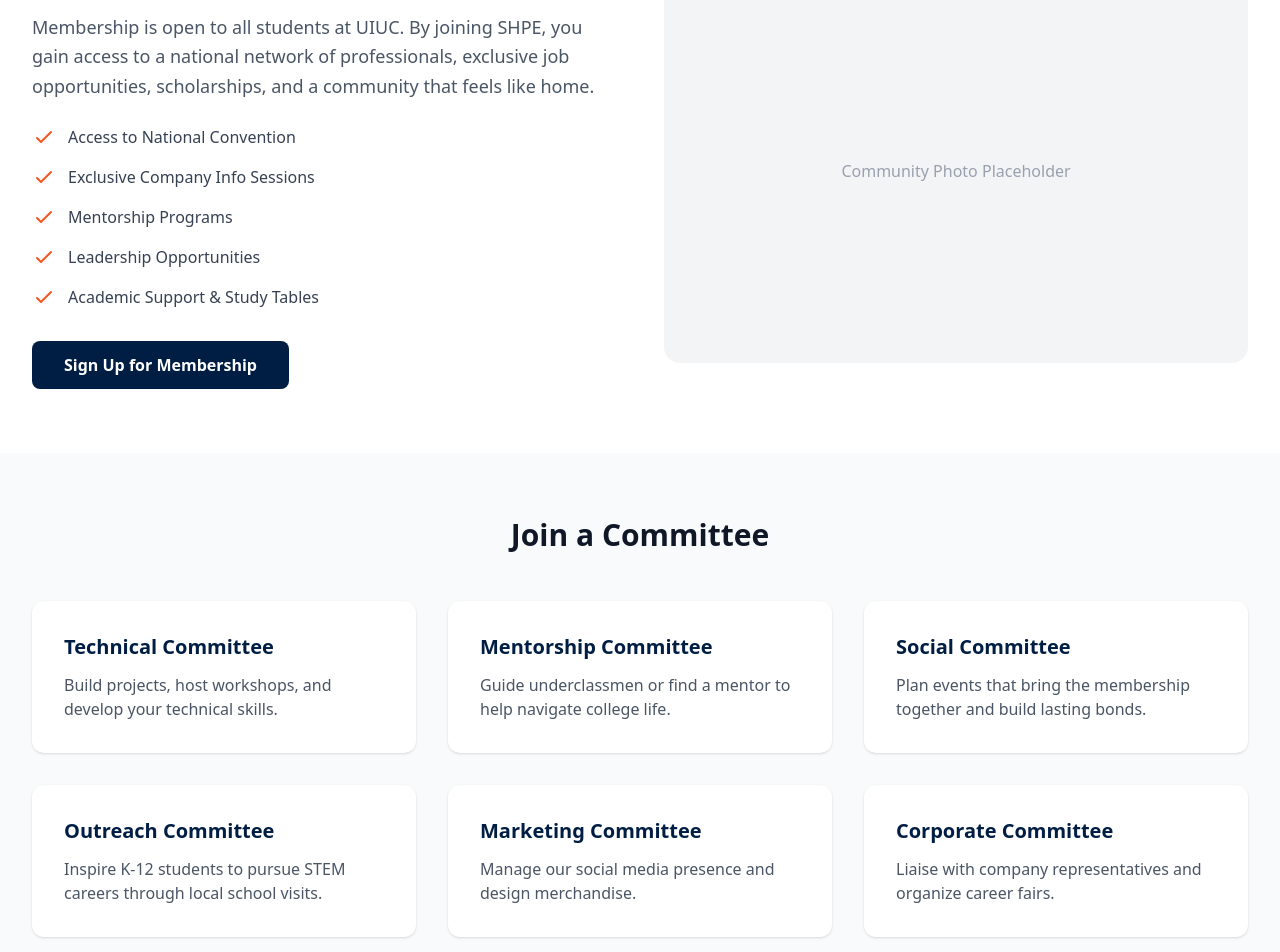
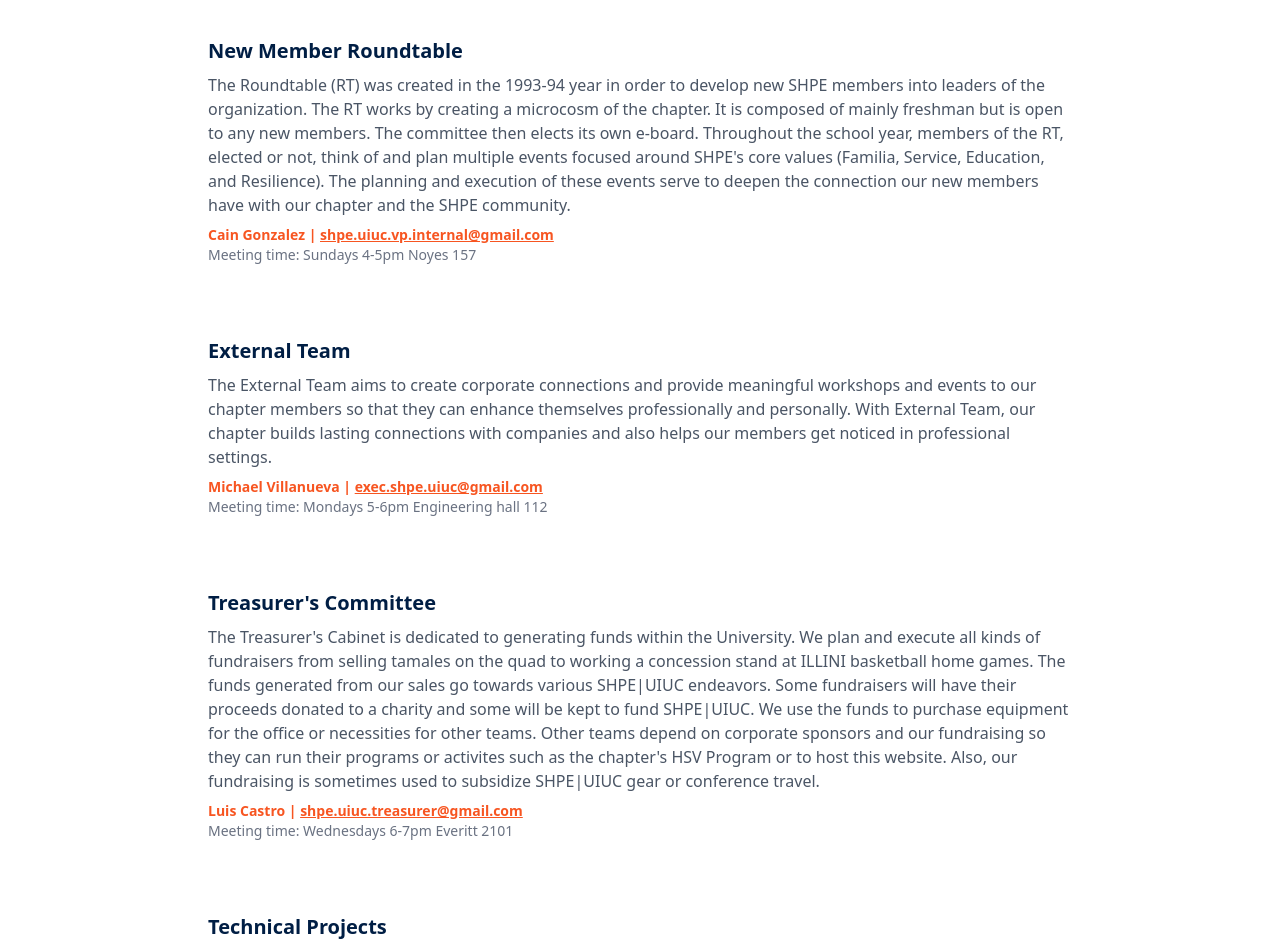
Before and after one commit to SHPE-Tech-Team/SHPE_Website, a Next.js app: page /get-involved in a window 1280 px wide. Shown: the part 520-1472 px from the top of the page. Built offline with nearby package versions, Linux system fonts and the light colour scheme.

Commit message:
added membershisopsps

```diff
--- a/app/get-involved/page.tsx
+++ b/app/get-involved/page.tsx
@@ -17,60 +17,65 @@
 
             {/* Membership Section */}
             <div className="max-w-7xl mx-auto px-4 sm:px-6 lg:px-8 py-16">
-                <div className="grid grid-cols-1 md:grid-cols-2 gap-12 items-center">
-                    <div>
-                        <h2 className="text-3xl font-bold text-gray-900 mb-6">Become a Member</h2>
-                        <p className="text-lg text-gray-600 mb-6 leading-relaxed">
-                            Membership is open to all students at UIUC. By joining SHPE, you gain access to a national network of professionals, exclusive job opportunities, scholarships, and a community that feels like home.
-                        </p>
-                        <ul className="space-y-4 mb-8">
-                            {[
-                                "Access to National Convention",
-                                "Exclusive Company Info Sessions",
-                                "Mentorship Programs",
-                                "Leadership Opportunities",
-                                "Academic Support & Study Tables"
-                            ].map((item, index) => (
-                                <li key={index} className="flex items-center text-gray-700">
-                                    <svg className="h-6 w-6 text-shpe-orange mr-3" fill="none" viewBox="0 0 24 24" stroke="currentColor">
-                                        <path strokeLinecap="round" strokeLinejoin="round" strokeWidth="2" d="M5 13l4 4L19 7" />
-                                    </svg>
-                                    {item}
-                                </li>
-                            ))}
-                        </ul>
-                        <a href="#" className="inline-block bg-shpe-blue text-white px-8 py-3 rounded-lg font-semibold hover:bg-shpe-blue-light transition-colors">
-                            Sign Up for Membership
-                        </a>
-                    </div>
-                    <div className="bg-gray-100 rounded-2xl h-96 flex items-center justify-center">
-                        {/* Placeholder for an image */}
-                        <p className="text-gray-400 font-medium">Community Photo Placeholder</p>
+                <div className="max-w-4xl mx-auto">
+                    <h2 className="text-3xl font-bold text-gray-900 mb-8">Committees & Teams</h2>
+                    <div className="space-y-10">
+                        <Link href="/get-involved/new-member-roundtable" className="block hover:bg-gray-50 rounded-lg transition cursor-pointer p-4">
+                            <h3 className="text-xl font-bold text-shpe-blue mb-2">New Member Roundtable</h3>
+                            <p className="text-gray-600 mb-2">The Roundtable (RT) was created in the 1993-94 year in order to develop new SHPE members into leaders of the organization. The RT works by creating a microcosm of the chapter. It is composed of mainly freshman but is open to any new members. The committee then elects its own e-board. Throughout the school year, members of the RT, elected or not, think of and plan multiple events focused around SHPE's core values (Familia, Service, Education, and Resilience). The planning and execution of these events serve to deepen the connection our new members have with our chapter and the SHPE community.</p>
+                            <p className="text-sm text-shpe-orange font-semibold">Cain Gonzalez | <span className="underline">shpe.uiuc.vp.internal@gmail.com</span></p>
+                            <p className="text-sm text-gray-500">Meeting time: Sundays 4-5pm Noyes 157</p>
+                        </Link>
+                        <Link href="/get-involved/external-team" className="block hover:bg-gray-50 rounded-lg transition cursor-pointer p-4">
+                            <h3 className="text-xl font-bold text-shpe-blue mb-2">External Team</h3>
+                            <p className="text-gray-600 mb-2">The External Team aims to create corporate connections and provide meaningful workshops and events to our chapter members so that they can enhance themselves professionally and personally. With External Team, our chapter builds lasting connections with companies and also helps our members get noticed in professional settings.</p>
+                            <p className="text-sm text-shpe-orange font-semibold">Michael Villanueva | <span className="underline">exec.shpe.uiuc@gmail.com</span></p>
+                            <p className="text-sm text-gray-500">Meeting time: Mondays 5-6pm Engineering hall 112</p>
+                        </Link>
+                        <Link href="/get-involved/treasurers-committee" className="block hover:bg-gray-50 rounded-lg transition cursor-pointer p-4">
+                            <h3 className="text-xl font-bold text-shpe-blue mb-2">Treasurer's Committee</h3>
+                            <p className="text-gray-600 mb-2">The Treasurer's Cabinet is dedicated to generating funds within the University. We plan and execute all kinds of fundraisers from selling tamales on the quad to working a concession stand at ILLINI basketball home games. The funds generated from our sales go towards various SHPE|UIUC endeavors. Some fundraisers will have their proceeds donated to a charity and some will be kept to fund SHPE|UIUC. We use the funds to purchase equipment for the office or necessities for other teams. Other teams depend on corporate sponsors and our fundraising so they can run their programs or activites such as the chapter's HSV Program or to host this website. Also, our fundraising is sometimes used to subsidize SHPE|UIUC gear or conference travel.</p>
+                            <p className="text-sm text-shpe-orange font-semibold">Luis Castro | <span className="underline">shpe.uiuc.treasurer@gmail.com</span></p>
+                            <p className="text-sm text-gray-500">Meeting time: Wednesdays 6-7pm Everitt 2101</p>
+                        </Link>
+                        <Link href="/get-involved/technical-projects" className="block hover:bg-gray-50 rounded-lg transition cursor-pointer p-4">
+                            <h3 className="text-xl font-bold text-shpe-blue mb-2">Technical Projects</h3>
+                            <p className="text-gray-600 mb-2">SHPE's Technical Projects Team was founded with the purpose of exposing our Engineers to real-world problems and projects. Each year SHPE's Technical Projects Committee takes on on multiple projects ranging from robots for the Midwestern Robotics Design Competition (MRDC) to smaller including for the Engineering Open House (EOH) exhibits. The projects will be displayed in the Engineering Open House at the University of Illinois. During EOH, our projects will be displayed in the Electrical and Computer Engineering Building. The Technical Projects Team is where a lot of students get their first taste of hands-on engineering that will serve them well in their careers.</p>
+                            <p className="text-sm text-shpe-orange font-semibold">Erick Ayala | <span className="underline">shpe.uiuc.technicalchair@gmail.com</span></p>
+                            <p className="text-sm text-gray-500">Meeting time: Sundays 2-4pm ECE OpenLab</p>
+                        </Link>
+                        <Link href="/get-involved/membershpe" className="block hover:bg-gray-50 rounded-lg transition cursor-pointer p-4">
+                            <h3 className="text-xl font-bold text-shpe-blue mb-2">MemberSHPE</h3>
+                            <p className="text-gray-600 mb-2">The MemberSHPE Committee was established in 2016 to provide the chapter with social events and more ways to get involved with the organization. In 2018, the KinSHPE Program was created by the committee to encourage mentorship and friendly competition between our members. Restructured in 2020, the KinSHPE Program has evolved to now feature four "houses" that members are sorted into to support and create the sense of familia while adding in fun and competition. Overall, the committee's efforts promote a strong sense of familia and build lasting memories for our organization's members.</p>
+                            <p className="text-sm text-shpe-orange font-semibold">Geovanny Andino | <span className="underline">shpe.uiuc.membership@gmail.com</span></p>
+                            <p className="text-sm text-gray-500">Meeting time: Tuesday 7-8pm loomis 136</p>
+                        </Link>
+                        <Link href="/get-involved/high-school-outreach" className="block hover:bg-gray-50 rounded-lg transition cursor-pointer p-4">
+                            <h3 className="text-xl font-bold text-shpe-blue mb-2">High School Outreach</h3>
+                            <p className="text-gray-600 mb-2">SHPE's mission is to empower the Hispanic community to realize its fullest potential and to impact the world through STEM awareness, access, support and development. Through the programs that the Outreach Team organizes, SHPE will inspire the next generation of innovators this country needs! SHPE|UIUC aims to motivate minority students to pursue a higher education and increase the quantity of minorities in STEM fields</p>
+                            <p className="text-sm text-shpe-orange font-semibold">Gerardo Paramo | <span className="underline">shpe.uiuc.outreach@gmail.com</span></p>
+                            <p className="text-sm text-gray-500">Meeting time: Wednesdays 7-8pm Everitt 2101</p>
+                        </Link>
+                        <Link href="/get-involved/community-service" className="block hover:bg-gray-50 rounded-lg transition cursor-pointer p-4">
+                            <h3 className="text-xl font-bold text-shpe-blue mb-2">Community Service</h3>
+                            <p className="text-gray-600 mb-2">Our Community Service Team is a great way to not only get involved in SHPE but strive towards our goal of bettering the hispanic community. SHPE strives to change lives by empowering the Hispanic community to realize its fullest potential and to impact the world through STEM awareness, access, support and development. SHPE|UIUC Community Service accomplishes this through the variety of programs it hosts at all pre-college levels.</p>
+                            <p className="text-sm text-shpe-orange font-semibold">Jasmin Salgado | <span className="underline">shpe.uiuc.service@gmail.com</span></p>
+                            <p className="text-sm text-gray-500">Meeting time: Sundays 7-8pm NHB 2070</p>
+                        </Link>
+                        <Link href="/get-involved/graduate-ambassadors" className="block hover:bg-gray-50 rounded-lg transition cursor-pointer p-4">
+                            <h3 className="text-xl font-bold text-shpe-blue mb-2">Graduate Ambassadors</h3>
+                            <p className="text-gray-600 mb-2">Our Graduate Ambassadors Team is here to discuss Graduate School Opportunities! From getting to meet other grad students to learning more about your own interest in graduate school and how to get there, SHPE Graduate Ambassadors is here to help members learn more about a higher education</p>
+                            <p className="text-sm text-shpe-orange font-semibold">Juan Rojas | <span className="underline">shpe.uiuc.ga@gmail.com</span></p>
+                            <p className="text-sm text-gray-500">Meeting time: Tuesdays 6-7pm Everitt 2101</p>
+                        </Link>
+                        <Link href="/get-involved/alumni-relations" className="block hover:bg-gray-50 rounded-lg transition cursor-pointer p-4">
+                            <h3 className="text-xl font-bold text-shpe-blue mb-2">Alumni Relations</h3>
+                            <p className="text-gray-600 mb-2">The Alumni Relations Committee was established in 2023 to create events and network opportunities with alumni. It focuses on alumni engagement as well as connecting current members with alumni. In 2024, historical aspect of the Alumni Relations Committee was added to expand the historical records and ensure that current members are knowledge of the chapter's history. Members of this committee will focus on strength our connection to our alumni with events, promotional material, interviews and research into the past. Our goal to unite our past with our present to strength our future.</p>
+                        </Link>
                     </div>
                 </div>
             </div>
 
-            {/* Committees Section */}
-            <div className="bg-gray-50 py-16">
-                <div className="max-w-7xl mx-auto px-4 sm:px-6 lg:px-8">
-                    <h2 className="text-3xl font-bold text-center text-gray-900 mb-12">Join a Committee</h2>
-                    <div className="grid grid-cols-1 md:grid-cols-3 gap-8">
-                        {[
-                            { title: "Technical Committee", desc: "Build projects, host workshops, and develop your technical skills." },
-                            { title: "Mentorship Committee", desc: "Guide underclassmen or find a mentor to help navigate college life." },
-                            { title: "Social Committee", desc: "Plan events that bring the membership together and build lasting bonds." },
-                            { title: "Outreach Committee", desc: "Inspire K-12 students to pursue STEM careers through local school visits." },
-                            { title: "Marketing Committee", desc: "Manage our social media presence and design merchandise." },
-                            { title: "Corporate Committee", desc: "Liaise with company representatives and organize career fairs." },
-                        ].map((item, index) => (
-                            <div key={index} className="bg-white p-8 rounded-xl shadow-sm hover:shadow-md transition-shadow">
-                                <h3 className="text-xl font-bold text-shpe-blue mb-3">{item.title}</h3>
-                                <p className="text-gray-600">{item.desc}</p>
-                            </div>
-                        ))}
-                    </div>
-                </div>
-            </div>
 
             {/* Ready to Join Banner */}
             <div className="bg-shpe-orange py-12">
```
